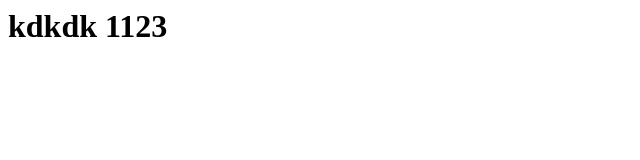
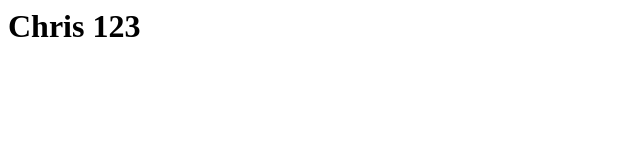
Before and after one commit to cyflai/webhook, a plain HTML site: page index.html in a window 1280 px wide. Shown: the whole page, without its empty margins (0-640 px from the left). Drawn offline with Linux system fonts and the light colour scheme.

Commit message:
Update index.html

```diff
--- a/index.html
+++ b/index.html
@@ -1,6 +1,6 @@
 <html><head>
 </head>
 <body>
- <div><H1> kdkdk 1123 </H1></div>
+ <div><H1> Chris 123 </H1></div>
 </body>
 </html>
```
